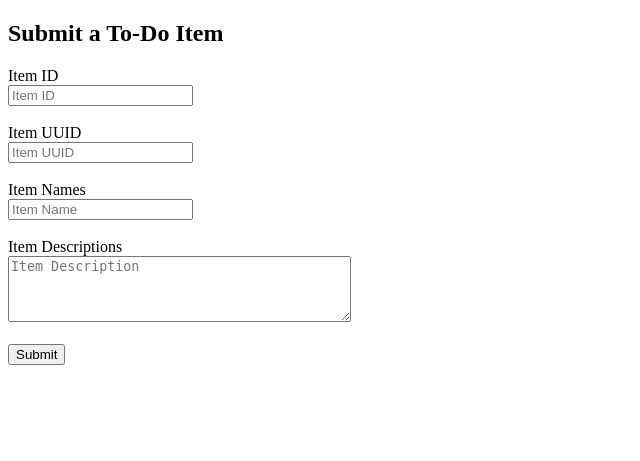
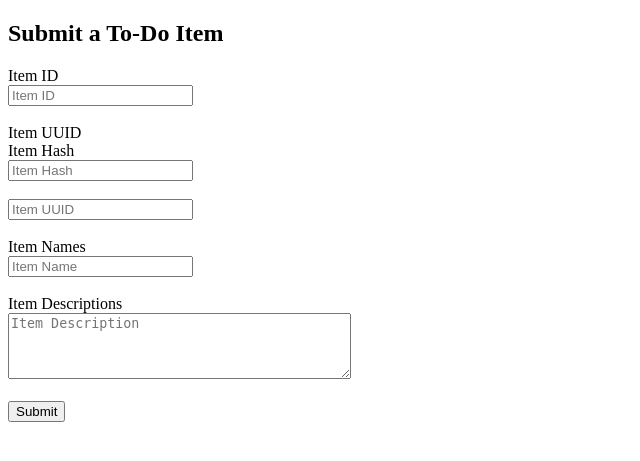
Before and after one commit to bhatadarsh/RegistrationTuteDude, a Flask app: page /todo in a window 1280 px wide. Shown: the top 461 px of the page, without its empty margins (0-640 px from the left). Run offline with Flask 3, Linux system fonts and the light colour scheme.

Commit message:
Task4 hash done

```diff
--- a/templates/todo.html
+++ b/templates/todo.html
@@ -10,6 +10,9 @@
         <label>Item ID</label><br>
         <input type="text" name="itemId" placeholder="Item ID"><br><br>
         <label>Item UUID</label><br>
+        <label>Item Hash</label><br>
+        <input type="text" name="itemHash" placeholder="Item Hash"><br><br>
+
        <input type="text" name="itemUUID" placeholder="Item UUID"><br><br>
 
 
```
